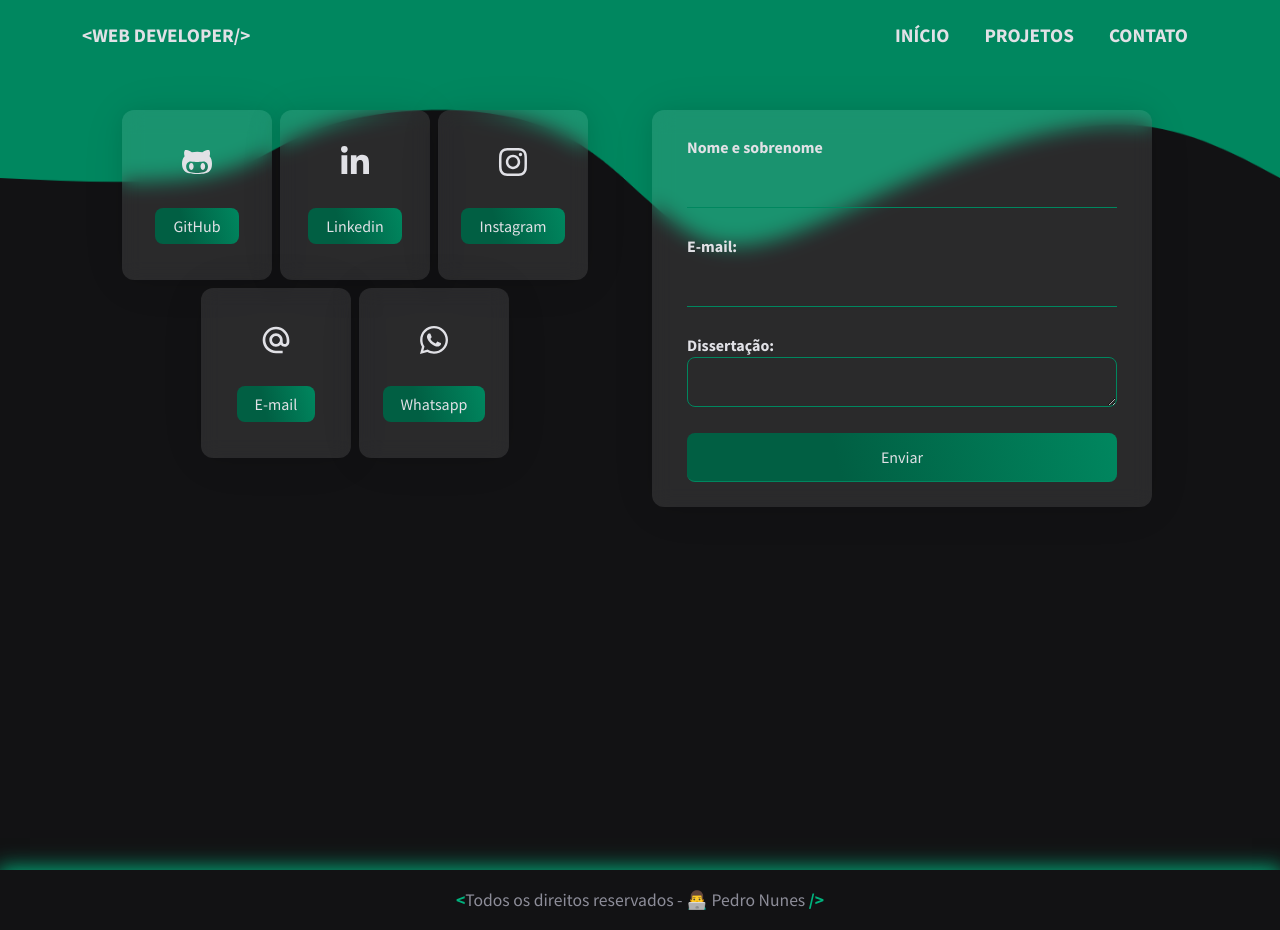
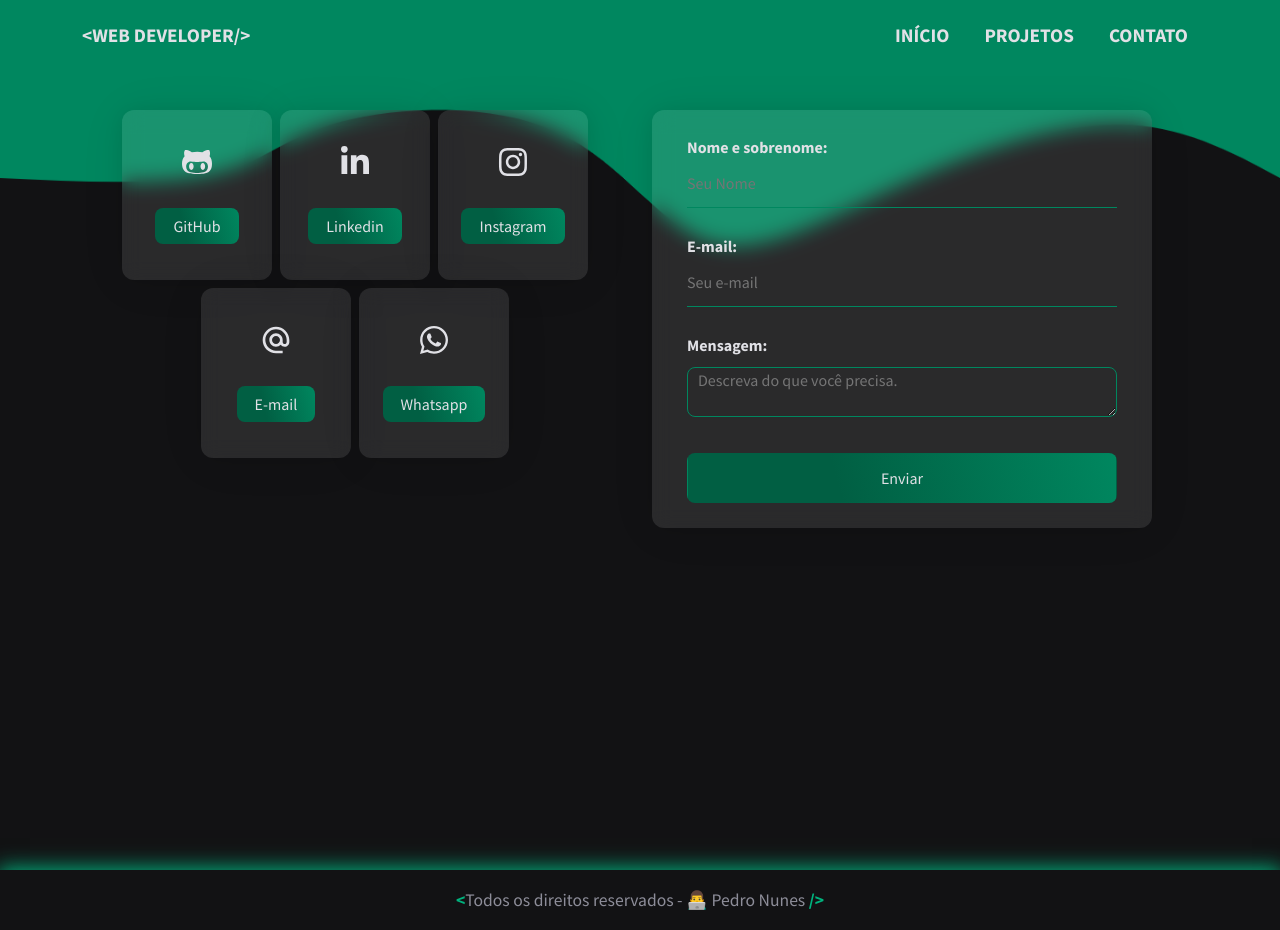
Before and after one commit to opedronunes/portfolio_pedro, a React (Vite) app: page /contact in a window 1280 px wide. Built offline with nearby package versions, Linux system fonts and the light colour scheme.

Commit message:
feat: custom form and validation inputs

```diff
--- a/src/assets/styles/components/contact.js
+++ b/src/assets/styles/components/contact.js
@@ -120,10 +120,18 @@ button {
 
 }
 
-button {
+button[type=submit]
+{
     margin-top: 16px;
+    border: 1px solid transparent;
     background: linear-gradient(75deg, var(--color-green3) 35%, var(--color-green2));
     border-radius: 8px;
+    transition: all .3s;
+}
+button[type=submit]:hover
+{
+    background: none;
+    border: 1px solid var(--color-green2);
 }
 
 input ~ label {
@@ -136,11 +144,12 @@ input ~ label {
     transition: .4s;
 }
 
-input:focus ~ label,
-input:valid ~ label {
+input:focus ~ label
+{
     transform: translateY(-24px);
     font-size: 0.8em;
     letter-spacing: 0.1em;
+    background: none;
 }
 
 form textarea
@@ -152,6 +161,7 @@ form textarea
     padding: 0 10px;
     outline: none;
     box-shadow: none;
+    margin: 10px 0;
 }
 
 `
--- a/src/pages/Contact.jsx
+++ b/src/pages/Contact.jsx
@@ -1,14 +1,35 @@
-import React from 'react'
+import React, { useState } from 'react'
 import { ContactStyled, FormStyled } from '../assets/styles/components/contact'
 import { data } from '../data/social'
-import { useForm } from 'react-hook-form';
+
 
 export function Contact() {
 
-  const { register, formState: { errors }, handleSubmit } = useForm();
+  //const { register, formState: { errors }, handleSubmit } = useForm();
+  //const onSubmit = (data) => console.log(data);
+  /*
+  const handleInputChange = (e) => {
+    console.log('*** handleImputChange', e.target.value);
+    setValue(e.target.value)
+  }
+  */
 
-  const onSubmit = (data) => console.log(data);
+  const [formValues, setFormValues] = useState({});
 
+  const handleInputChange = (e) => {
+
+    /** Função que gerencia todos os inputs, pegando o name e seus valores */
+    const {name, value} = e.target;
+    setFormValues({...formValues, [name]: value});
+  }
+
+  const handleSubmit = (e) => {
+    e.preventDefault();
+    const formData = new FormData(e.target);
+    const data = Object.fromEntries(formData);
+
+    console.log('*** handleSubmit', data);
+  }
   return (
     <ContactStyled>
       <div className="container">
@@ -27,22 +48,20 @@ export function Contact() {
           </div>
           <div className="col-md-6">
             <FormStyled>
-              <form onSubmit={handleSubmit(onSubmit)}>
+              <form onSubmit={handleSubmit}>
                 <label htmlFor="">
-                  Nome e sobrenome
-                  <input {...register("firstName", { required: true })} />
-                  <span className='text-danger'>{errors.firstName?.type === 'required' && "Oops, Preciso saber seu nome!"}</span>
+                  Nome e sobrenome:
+                  <input type="text" name="name" placeholder="Seu Nome" onChange={handleInputChange} value={formValues.name || ''} required />
                 </label>
 
                 <label>
                   E-mail:
-                  <input {...register("mail", { required: "Email Address is required" })} />
-                  <span className='text-danger'>{errors.mail?.message}</span>
+                  <input type="email" name="email" placeholder="Seu e-mail" onChange={handleInputChange} value={formValues.email || ''} required />
                 </label>
 
                 <label>
-                  Dissertação:
-                  <textarea />
+                  Mensagem:
+                  <textarea type="text" name="description" placeholder="Descreva do que você precisa." onChange={handleInputChange} value={formValues.description || ''} required />
                 </label>
 
                 <button type="submit">
```
